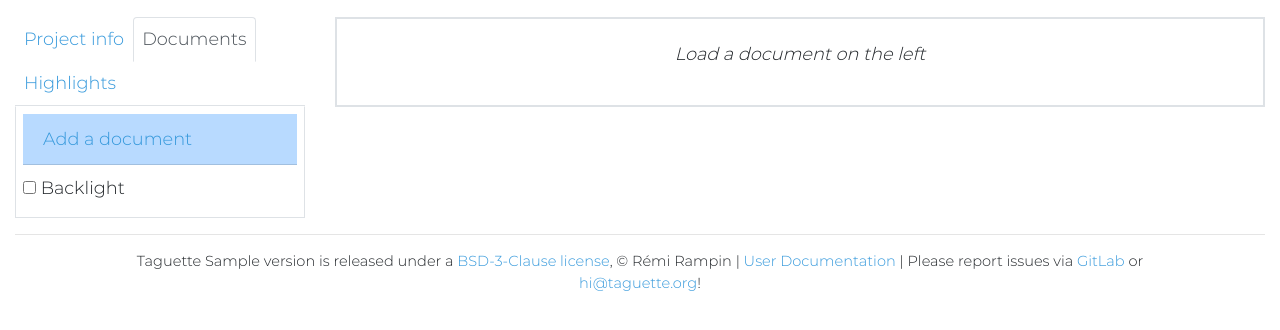
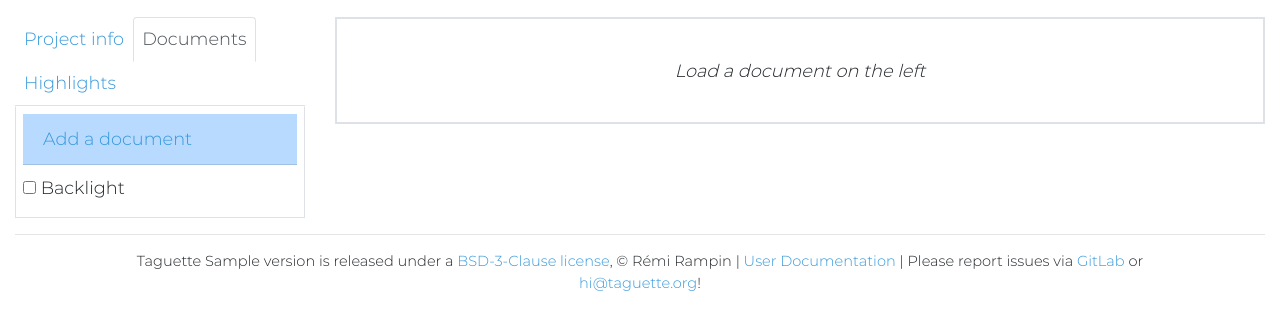
Before and after one commit to remram44/taguette, a Python web app: template taguette/templates/project.html in a window 1280 px wide. Shown: the part 59-389 px from the top of the page. Run offline with Jinja, Linux system fonts and the light colour scheme; the template is opened without the code that fills it: most values are stand-ins (such as "Sample title", 1, 10 or a date in 2020).

Commit message:
Fix export button being on top of text

```diff
--- a/taguette/static/css/custom.css
+++ b/taguette/static/css/custom.css
@@ -235,7 +235,7 @@ li.document-link-current a.document-link-a {
 
 .document-view {
   border: 2px solid #dee2e6;
-  padding: 1.2em 0.3em;
+  padding: 2.2em 0.3em 1.2em 0.3em;
   position: relative;
 }
 
```
